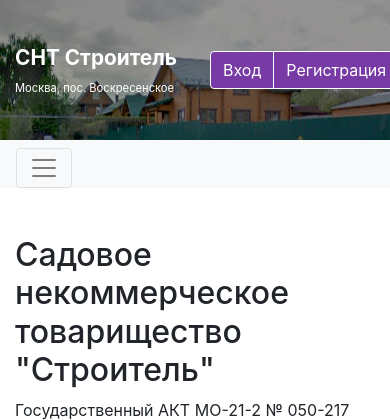
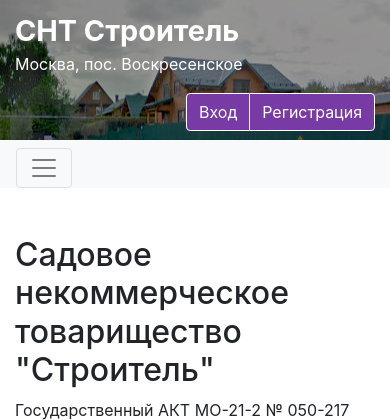
Before and after one commit to ekirill/stroitel, a Django app: template templates/contacts.html in a window 390 px wide. Shown: the top 420 px of the page. Run offline with Django 3.2, Linux system fonts and the light colour scheme; the template is opened without the code that fills it, so the values that code supplies are empty; some libraries are stand-ins or nearby versions.

Commit message:
styles-2

```diff
--- a/static/css/main.css
+++ b/static/css/main.css
@@ -18,10 +18,10 @@ body {
 
 #topName {
     font-weight: bolder;
-    font-size: 1.3em;
+    font-size: 1.8em;
 }
 #topSubName {
-    font-size: 0.7em;
+    font-size: 1em;
 }
 @media (min-width: 600px) {
     #topName {
--- a/templates/base.html
+++ b/templates/base.html
@@ -48,11 +48,11 @@
   <div id="topBar" class="align-middle">
     <div class="container h-100">
       <div class="row h-100">
-        <div class="col-6 my-auto">
+        <div class="col-sm-12 col-md-6 my-auto">
             <span id="topName">СНТ Строитель</span><br>
             <span id="topSubName">Москва, пос. Воскресенское</span>
         </div>
-        <div class="col-6 text-right my-auto">
+        <div class="col-sm-12 col-md-6 text-right my-auto">
           <div class="btn-group" role="group" aria-label="Аутентификация">
           {% if not user.is_authenticated %}
               <a class="btn btn-primary authButton" href="{% url 'login' %}">Вход</a>
--- a/templates/news/subsections_layout.html
+++ b/templates/news/subsections_layout.html
@@ -1,5 +1,5 @@
 <div class="row">
-  <div id="leftMenu" class="col-md-3">
+  <div id="leftMenu" class="col-md-3 mb-5">
     {% for menu_section in child_sections %}
       <div class="menuItem{% if menu_section.slug == section.slug %} active{% endif %}">
         <a href="{% url 'site_section' slug=menu_section.slug %}">{{ menu_section.title }}</a>
```
